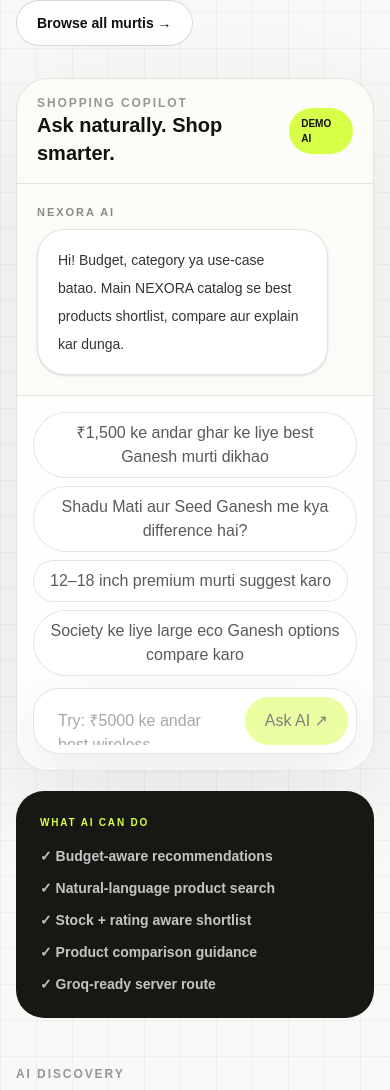
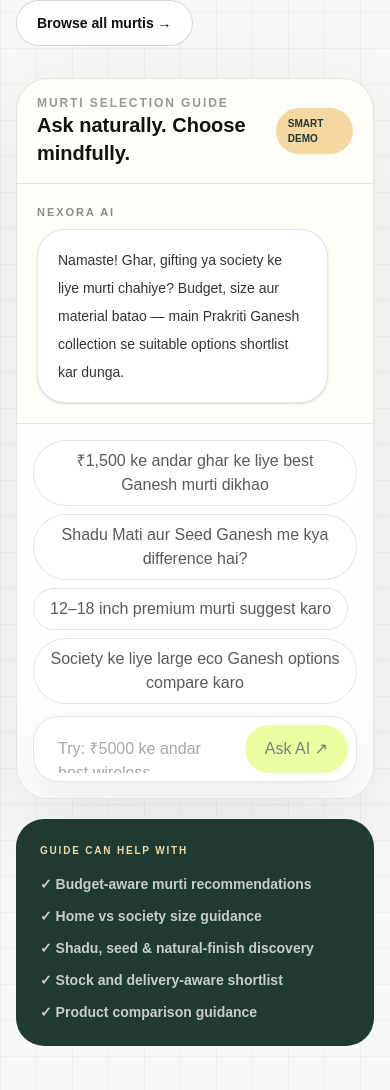
Before and after one commit to shuvinexofficial143-design/nexora-commerce, a Next.js app: page /ai-assistant in a window 390 px wide. Shown: the part 451-1541 px from the top of the page. Built offline with nearby package versions, Linux system fonts and the light colour scheme; no server answers.

Commit message:
Tailor AI chat panel to Ganesh shopping

```diff
--- a/components/ai/ai-chat-panel.tsx
+++ b/components/ai/ai-chat-panel.tsx
@@ -12,21 +12,38 @@
   const [busy, setBusy] = useState(false);
   const [intent, setIntent] = useState<AiShoppingIntent>(emptyIntent);
   const [mode, setMode] = useState<"demo" | "groq">("demo");
-  const [messages, setMessages] = useState<AiMessage[]>([{ id: "welcome", role: "assistant", content: "Hi! Budget, category ya use-case batao. Main NEXORA catalog se best products shortlist, compare aur explain kar dunga.", createdAt: new Date().toISOString() }]);
+  const [messages, setMessages] = useState<AiMessage[]>([
+    {
+      id: "welcome",
+      role: "assistant",
+      content: "Namaste! Ghar, gifting ya society ke liye murti chahiye? Budget, size aur material batao — main Prakriti Ganesh collection se suitable options shortlist kar dunga.",
+      createdAt: new Date().toISOString(),
+    },
+  ]);
 
   async function send(message: string) {
     const userMessage: AiMessage = { id: `u-${Date.now()}`, role: "user", content: message, createdAt: new Date().toISOString() };
     setMessages((current) => [...current, userMessage]);
     setBusy(true);
     try {
-      const response = await fetch("/api/ai-shopping", { method: "POST", headers: { "Content-Type": "application/json" }, body: JSON.stringify({ message }) });
+      const response = await fetch("/api/ai-shopping", {
+        method: "POST",
+        headers: { "Content-Type": "application/json" },
+        body: JSON.stringify({ message }),
+      });
       if (!response.ok) throw new Error("AI request failed");
       const data = (await response.json()) as AiAssistantResponse;
       setIntent(data.intent);
       setMode(data.mode);
-      setMessages((current) => [...current, { id: `a-${Date.now()}`, role: "assistant", content: data.answer, products: data.products, createdAt: new Date().toISOString() }]);
+      setMessages((current) => [
+        ...current,
+        { id: `a-${Date.now()}`, role: "assistant", content: data.answer, products: data.products, createdAt: new Date().toISOString() },
+      ]);
     } catch {
-      setMessages((current) => [...current, { id: `e-${Date.now()}`, role: "assistant", content: "AI service abhi respond nahi kar pa rahi. Ek baar dobara try karo.", createdAt: new Date().toISOString() }]);
+      setMessages((current) => [
+        ...current,
+        { id: `e-${Date.now()}`, role: "assistant", content: "Assistant abhi respond nahi kar pa raha. Ek baar dobara try karo.", createdAt: new Date().toISOString() },
+      ]);
     } finally {
       setBusy(false);
     }
@@ -34,12 +51,36 @@
 
   return (
     <div className="grid gap-5 xl:grid-cols-[minmax(0,1fr)_290px]">
-      <section className="overflow-hidden rounded-[32px] border border-black/10 bg-[#fbfbf8] shadow-[0_30px_100px_rgba(17,17,15,.08)]">
-        <div className="flex items-center justify-between border-b border-black/10 px-5 py-4 sm:px-7"><div><p className="text-xs font-black uppercase tracking-[.16em] text-black/40">Shopping copilot</p><h2 className="text-xl font-black">Ask naturally. Shop smarter.</h2></div><span className="rounded-full bg-[#d7ff47] px-3 py-2 text-[10px] font-black uppercase">{mode === "groq" ? "Live AI" : "Demo AI"}</span></div>
-        <div className="space-y-5 p-5 sm:p-7">{messages.map((message) => <MessageBubble key={message.id} message={message} />)}{busy && <div className="w-fit rounded-full bg-black/5 px-4 py-2 text-xs font-black text-black/45">Analyzing catalog…</div>}</div>
-        <div className="border-t border-black/10 bg-white/70 p-4 sm:p-5"><AiQuickPrompts onPick={send} /><div className="mt-3"><AiComposer onSend={send} busy={busy} /></div></div>
+      <section className="overflow-hidden rounded-[32px] border border-black/10 bg-[#fffdf8] shadow-[0_30px_100px_rgba(17,17,15,.08)]">
+        <div className="flex items-center justify-between border-b border-black/10 px-5 py-4 sm:px-7">
+          <div>
+            <p className="text-xs font-black uppercase tracking-[.16em] text-black/40">Murti selection guide</p>
+            <h2 className="text-xl font-black">Ask naturally. Choose mindfully.</h2>
+          </div>
+          <span className="rounded-full bg-[#f4d7a1] px-3 py-2 text-[10px] font-black uppercase text-[#1f3a2e]">{mode === "groq" ? "Live AI" : "Smart Demo"}</span>
+        </div>
+        <div className="space-y-5 p-5 sm:p-7">
+          {messages.map((message) => <MessageBubble key={message.id} message={message} />)}
+          {busy && <div className="w-fit rounded-full bg-black/5 px-4 py-2 text-xs font-black text-black/45">Checking murti collection…</div>}
+        </div>
+        <div className="border-t border-black/10 bg-white/70 p-4 sm:p-5">
+          <AiQuickPrompts onPick={send} />
+          <div className="mt-3"><AiComposer onSend={send} busy={busy} /></div>
+        </div>
       </section>
-      <aside className="space-y-4"><AiSearchIntent intent={intent} /><div className="rounded-[28px] bg-[#171714] p-6 text-white"><p className="text-[10px] font-black uppercase tracking-[.18em] text-[#d7ff47]">What AI can do</p><ul className="mt-4 space-y-3 text-sm font-bold text-white/75"><li>✓ Budget-aware recommendations</li><li>✓ Natural-language product search</li><li>✓ Stock + rating aware shortlist</li><li>✓ Product comparison guidance</li><li>✓ Groq-ready server route</li></ul></div></aside>
+      <aside className="space-y-4">
+        <AiSearchIntent intent={intent} />
+        <div className="rounded-[28px] bg-[#1f3a2e] p-6 text-white">
+          <p className="text-[10px] font-black uppercase tracking-[.18em] text-[#f4d7a1]">Guide can help with</p>
+          <ul className="mt-4 space-y-3 text-sm font-bold text-white/75">
+            <li>✓ Budget-aware murti recommendations</li>
+            <li>✓ Home vs society size guidance</li>
+            <li>✓ Shadu, seed & natural-finish discovery</li>
+            <li>✓ Stock and delivery-aware shortlist</li>
+            <li>✓ Product comparison guidance</li>
+          </ul>
+        </div>
+      </aside>
     </div>
   );
 }
```
